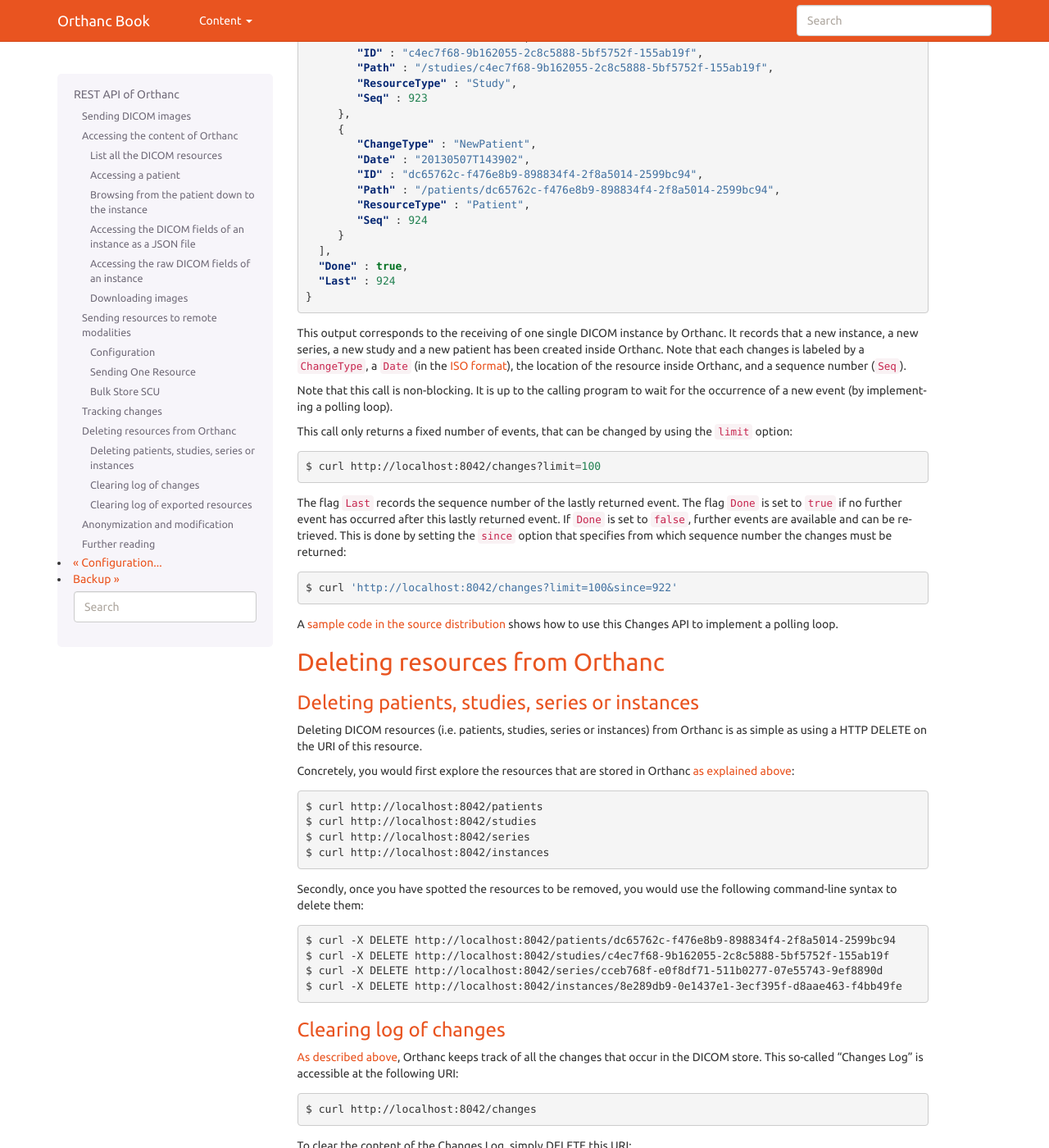
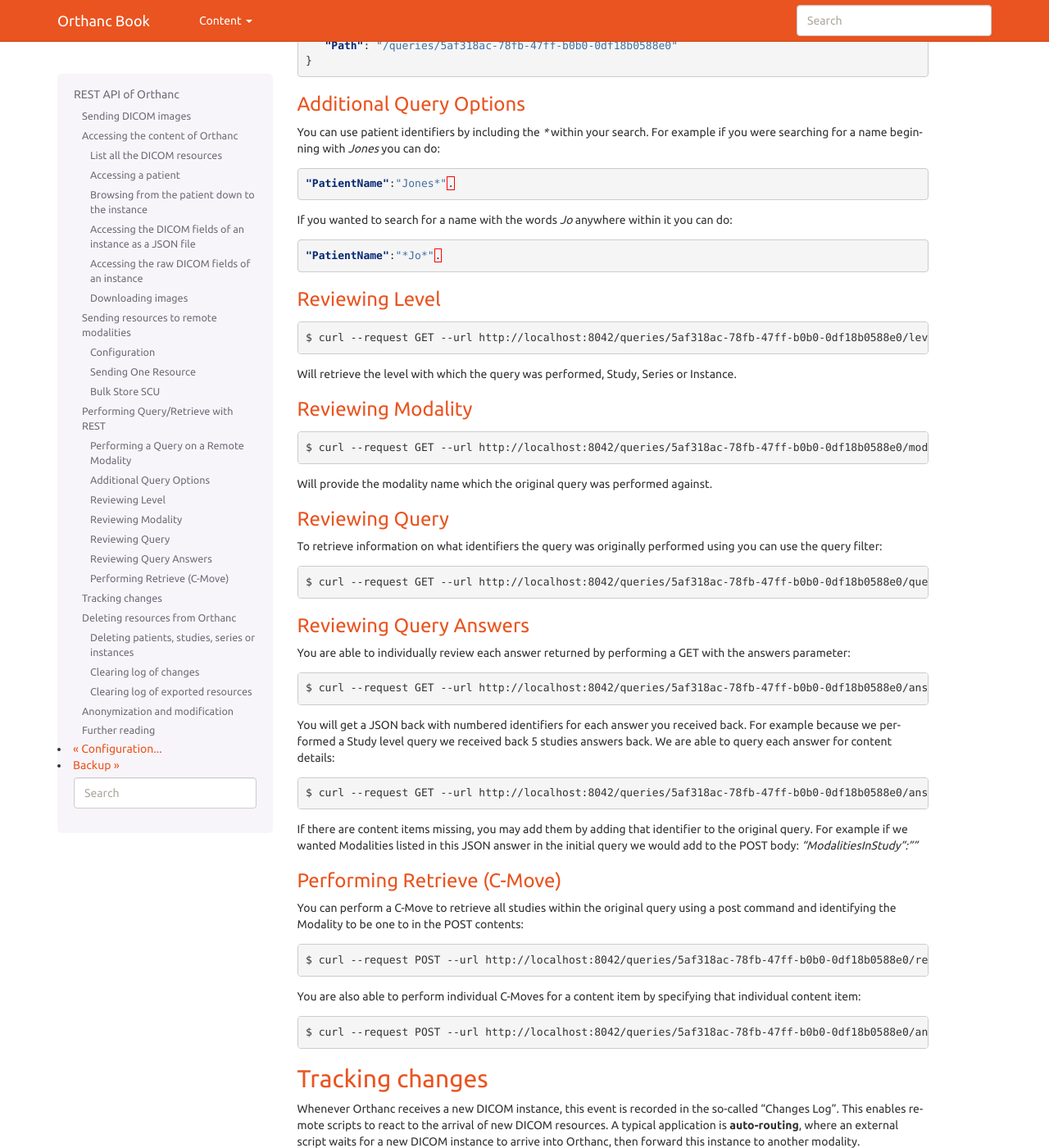
Before and after one commit to orthanc-mirrors/orthanc-book, a Sphinx documentation site: the page built from Sphinx/source/users/rest.rst, in a window 1280 px wide and 1400 px high, scrolled down 7151 px. Shown: the whole window at 82% size. Built offline with Sphinx 7.4.7, drawn with Linux system fonts in a browser that asks for light colours; some of the changed text lies outside the part shown.

Commit message:
Performing Query/Retrieve with REST

```diff
--- a/Sphinx/source/users/rest.rst
+++ b/Sphinx/source/users/rest.rst
@@ -414,6 +414,139 @@ To circumvent this problem, you have 2 possibilities:
    <https://bitbucket.org/sjodogne/orthanc/src/default/Resources/Samples/Python/HighPerformanceAutoRouting.py>`__.
 
 
+Performing Query/Retrieve with REST
+-----------------------------------
+
+*Section contributed by Bryan Dearlove*
+
+Orthanc can be used to perform queries on the local Orthanc instance,
+or on remote modalities through the REST API.
+
+To perform a query of a remote modality you must define the modality
+within the :ref:`configuration file <configuration>` (See
+Configuration section under Sending resources to remote modalities).
+
+
+Performing a Query on a Remote Modality
+^^^^^^^^^^^^^^^^^^^^^^^^^^^^^^^^^^^^^^^
+
+.. highlight:: bash
+
+To initiate a query you perform a POST command against the Modality
+with the identifiers you are looking for. The the example below we are
+performing a study level query against the modality sample for any
+study descriptions with the word chest within it. This search is case
+insensitive unless configured otherwise within the Orthanc
+configuration file::
+
+     $ curl --request POST \
+       --url http://localhost:8042/modalities/sample/query \
+       --data '{"Level":"Study","Query": {"PatientID":"","StudyDescription":"*Chest*","PatientName":""}}'
+
+
+.. highlight:: json
+
+You will receive back an ID which can be used to retrieve more information with GET commands or C-Move requests with a POST Command::
+
+     {
+     	"ID": "5af318ac-78fb-47ff-b0b0-0df18b0588e0",
+     	"Path": "/queries/5af318ac-78fb-47ff-b0b0-0df18b0588e0"
+     }
+
+
+Additional Query Options
+^^^^^^^^^^^^^^^^^^^^^^^^
+
+.. highlight:: json
+
+You can use patient identifiers by including the `*` within your
+search. For example if you were searching for a name beginning with
+`Jones` you can do::
+
+  "PatientName":"Jones*".
+
+If you wanted to search for a name with the words `Jo` anywhere within
+it you can do::
+
+ "PatientName":"*Jo*".
+
+
+Reviewing Level
+^^^^^^^^^^^^^^^
+
+.. highlight:: bash
+
+::
+
+   $ curl --request GET --url http://localhost:8042/queries/5af318ac-78fb-47ff-b0b0-0df18b0588e0/level
+
+Will retrieve the level with which the query was performed, Study,
+Series or Instance.
+
+
+Reviewing Modality
+^^^^^^^^^^^^^^^^^^
+
+.. highlight:: bash
+
+::
+
+   $ curl --request GET --url http://localhost:8042/queries/5af318ac-78fb-47ff-b0b0-0df18b0588e0/modality
+
+Will provide the modality name which the original query was performed against.
+
+
+Reviewing Query
+^^^^^^^^^^^^^^^
+
+.. highlight:: bash
+
+To retrieve information on what identifiers the query was originally
+performed using you can use the query filter::
+
+  $ curl --request GET --url http://localhost:8042/queries/5af318ac-78fb-47ff-b0b0-0df18b0588e0/query
+
+
+Reviewing Query Answers
+^^^^^^^^^^^^^^^^^^^^^^^
+
+.. highlight:: bash
+
+You are able to individually review each answer returned by performing
+a GET with the answers parameter::
+
+  $ curl --request GET --url http://localhost:8042/queries/5af318ac-78fb-47ff-b0b0-0df18b0588e0/answers
+
+You will get a JSON back with numbered identifiers for each answer you
+received back. For example because we performed a Study level query we
+received back 5 studies answers back. We are able to query each answer
+for content details::
+
+  $ curl --request GET --url http://localhost:8042/queries/5af318ac-78fb-47ff-b0b0-0df18b0588e0/answers/0/content
+
+If there are content items missing, you may add them by adding that
+identifier to the original query. For example if we wanted Modalities
+listed in this JSON answer in the initial query we would add to the
+POST body: `"ModalitiesInStudy":""`
+
+
+Performing Retrieve (C-Move)
+^^^^^^^^^^^^^^^^^^^^^^^^^^^^
+
+.. highlight:: bash
+
+You can perform a C-Move to retrieve all studies within the original
+query using a post command and identifying the Modality to be one to
+in the POST contents::
+
+  $ curl --request POST --url http://localhost:8042/queries/5af318ac-78fb-47ff-b0b0-0df18b0588e0/retrieve --data Orthanc
+
+You are also able to perform individual C-Moves for a content item by
+specifying that individual content item::
+
+  $ curl --request POST --url http://localhost:8042/queries/5af318ac-78fb-47ff-b0b0-0df18b0588e0/answers/0/retrieve --data Orthanc
+
+
 Tracking changes
 ----------------
 
```
